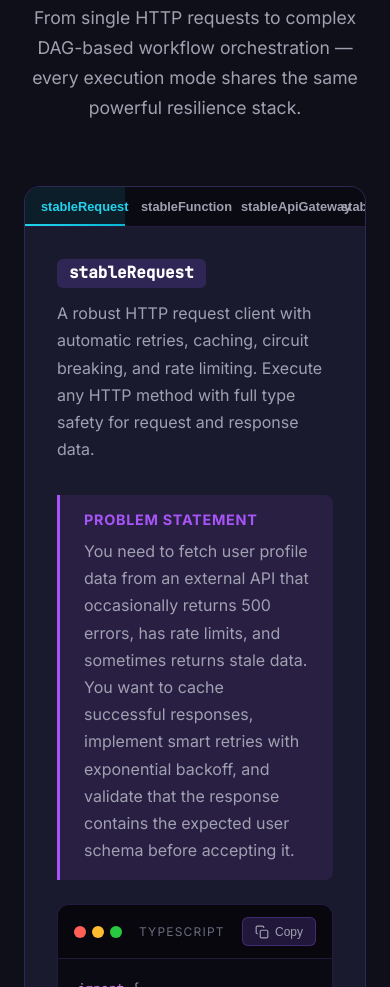
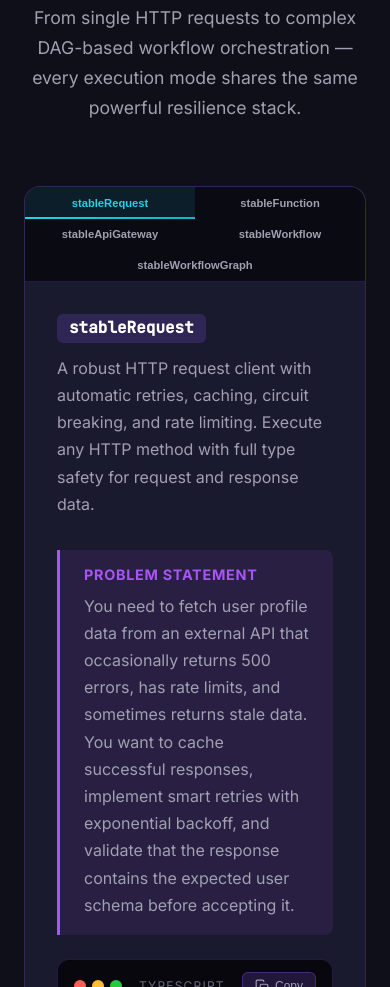
Before and after one commit to Emmvish/stable-infra, a website: page docs/index.html in a window 390 px wide. Shown: the part 1841-2828 px from the top of the page. Drawn offline with Linux system fonts and the light colour scheme.

Commit message:
Updated Tab Styling

```diff
--- a/docs/css/styles.css
+++ b/docs/css/styles.css
@@ -999,13 +999,15 @@ p {
   }
 
   .tabs-header {
-    flex-wrap: nowrap;
+    flex-wrap: wrap;
   }
 
   .tab-btn {
-    min-width: 100px;
-    padding: 0.75rem 1rem;
-    font-size: 0.8rem;
+    min-width: auto;
+    flex: 1 1 calc(33.33% - 2px);
+    padding: 0.75rem 0.5rem;
+    font-size: 0.75rem;
+    text-align: center;
   }
 
   .code-box pre {
@@ -1030,6 +1032,12 @@ p {
 
   .footer-grid {
     grid-template-columns: 1fr 1fr;
+  }
+
+  .tab-btn {
+    flex: 1 1 calc(50% - 2px);
+    padding: 0.6rem 0.4rem;
+    font-size: 0.7rem;
   }
 }
 
```
